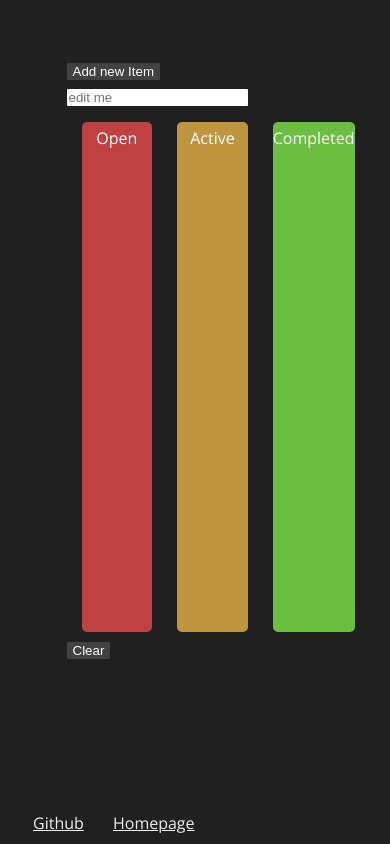
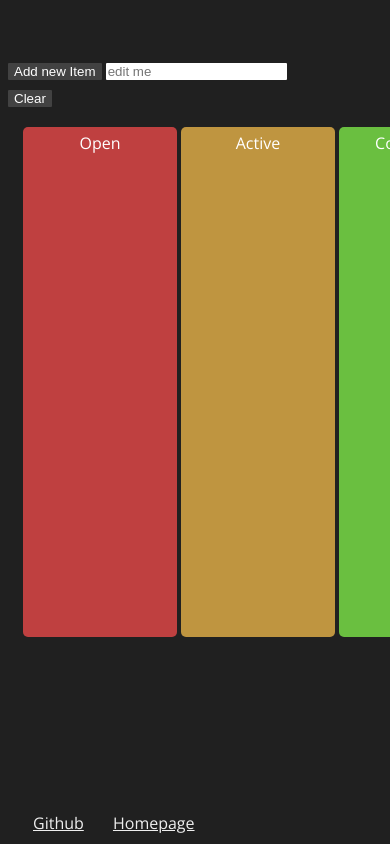
Before and after one commit to SunnyStays/vueKanban, a plain HTML site: page index.html in a window 390 px wide. Drawn offline with nearby package versions, Linux system fonts and the light colour scheme.

Commit message:
changes to mobile layout

```diff
--- a/index.html
+++ b/index.html
@@ -25,8 +25,9 @@
         <!--HTML-->
         <div id="app" class='app'>
             <form @submit.prevent='addItem(message)' autocomplete="off">
-            <button class='addButton' type="submit">Add new Item</button> <input id='input' class="input" v-model="message" placeholder="edit me" />
+            <button class='addButton' type="submit">Add new Item</button> <input id='input' class="input" required="required" v-model="message" placeholder="edit me" />
             </form>
+            <button class='addButton' @click="clear">Clear</button>
             <div class="wrapper">
                 <div
                     class="drop-zone red-zone"
@@ -85,7 +86,6 @@
                     </div>
                 </div>
             </div>
-            <button class='addButton' @click="clear">Clear</button>
         </div>
         <footer><a href="https://github.com/SunnyStays/vueKanban">Github</a> <a href="https://sunnystays.github.io/">Homepage</a></footer>
 
@@ -107,7 +107,7 @@
             }
 
             .app{
-                width: 70%;
+                width: max(80%,500px);
                 margin: 50px auto 0;
             }
 
@@ -132,19 +132,17 @@
             }
 
             .wrapper{
-                width: 100%;
                 min-height: 500px;
 
                 display: grid;
                 grid-template-columns: 1fr 1fr 1fr;
-                column-gap:25px;
+                column-gap:1vw;
                 align-items: start;
 
                 padding: 15px;
             }
 
             .drop-zone{
-                width: 100%;
                 height: 100%;
 
                 display: flex;
@@ -154,6 +152,7 @@
 
                 padding: 5px 0;
                 border-radius: 5px;
+                overflow: hidden;
 
                 color: rgb(255, 255, 255);
             }
```
